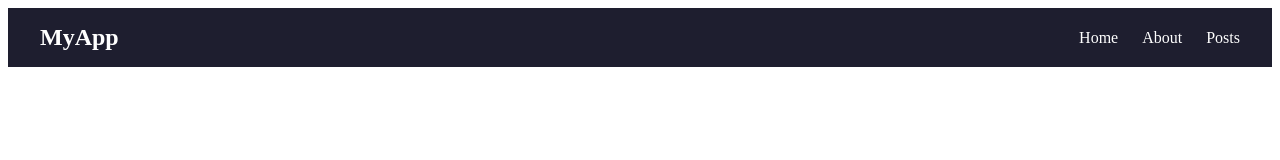
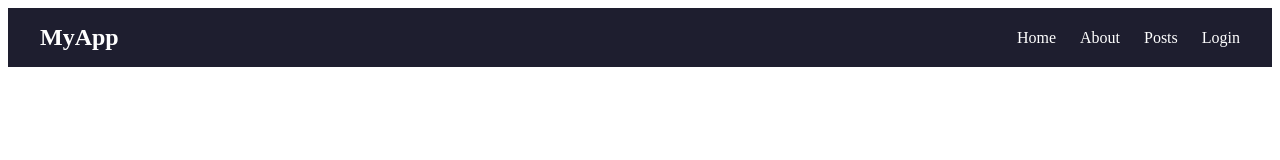
Before and after one commit to Vishwas7803/Social-Media-APP, a React (Vite) app in the folder frontend/: page / in a window 1280 px wide. Shown: the top 160 px of the page. Built offline with nearby package versions, Linux system fonts and the light colour scheme.

Commit message:
add login

```diff
--- a/frontend/src/components/Navbar.jsx
+++ b/frontend/src/components/Navbar.jsx
@@ -9,6 +9,7 @@ const Navbar = () => {
         <li><Link to="/">Home</Link></li>
         <li><Link to="/about">About</Link></li>
         <li><Link to="/Posts">Posts</Link></li>
+        <li><Link to="/Posts">Login</Link></li>
       </ul>
     </nav>
   );
```
